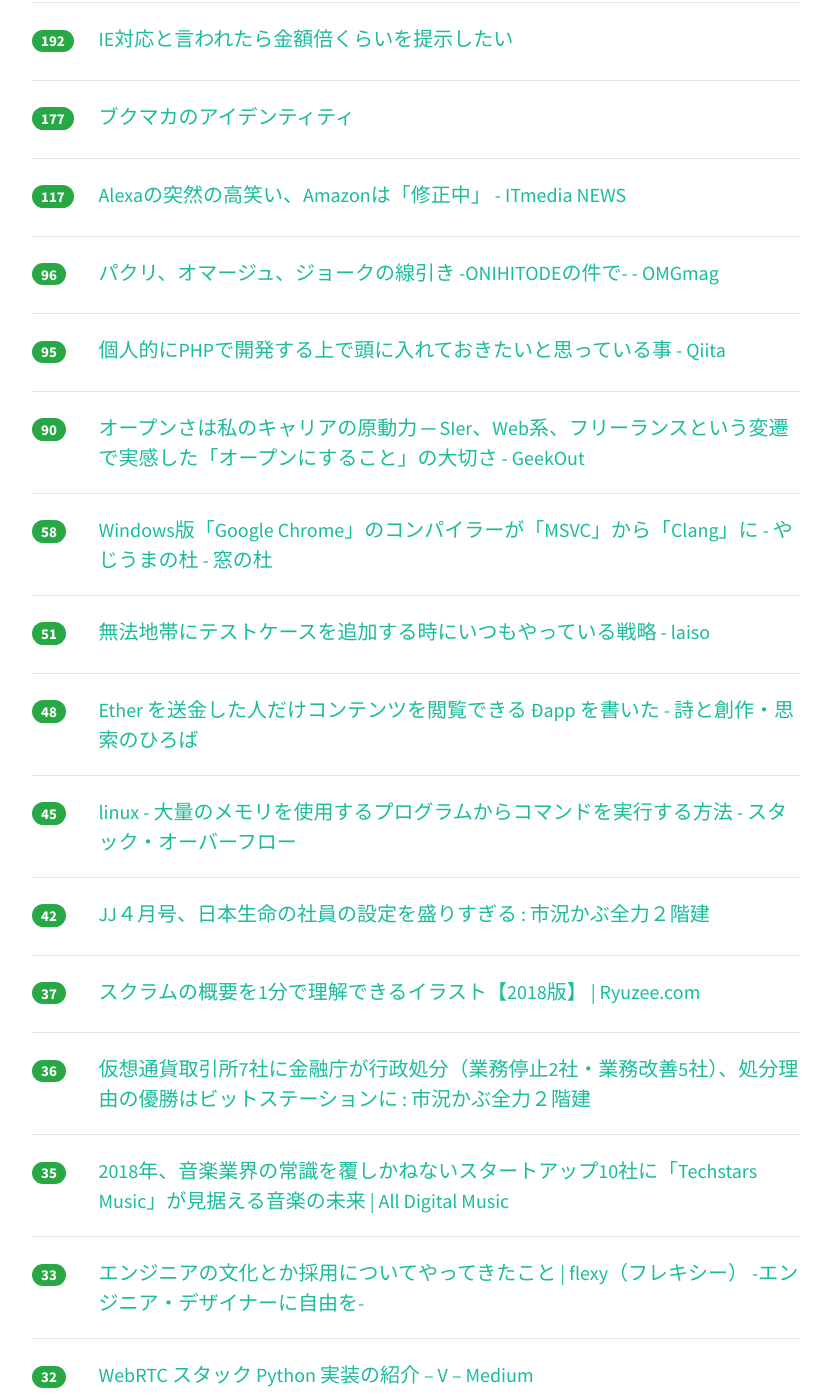
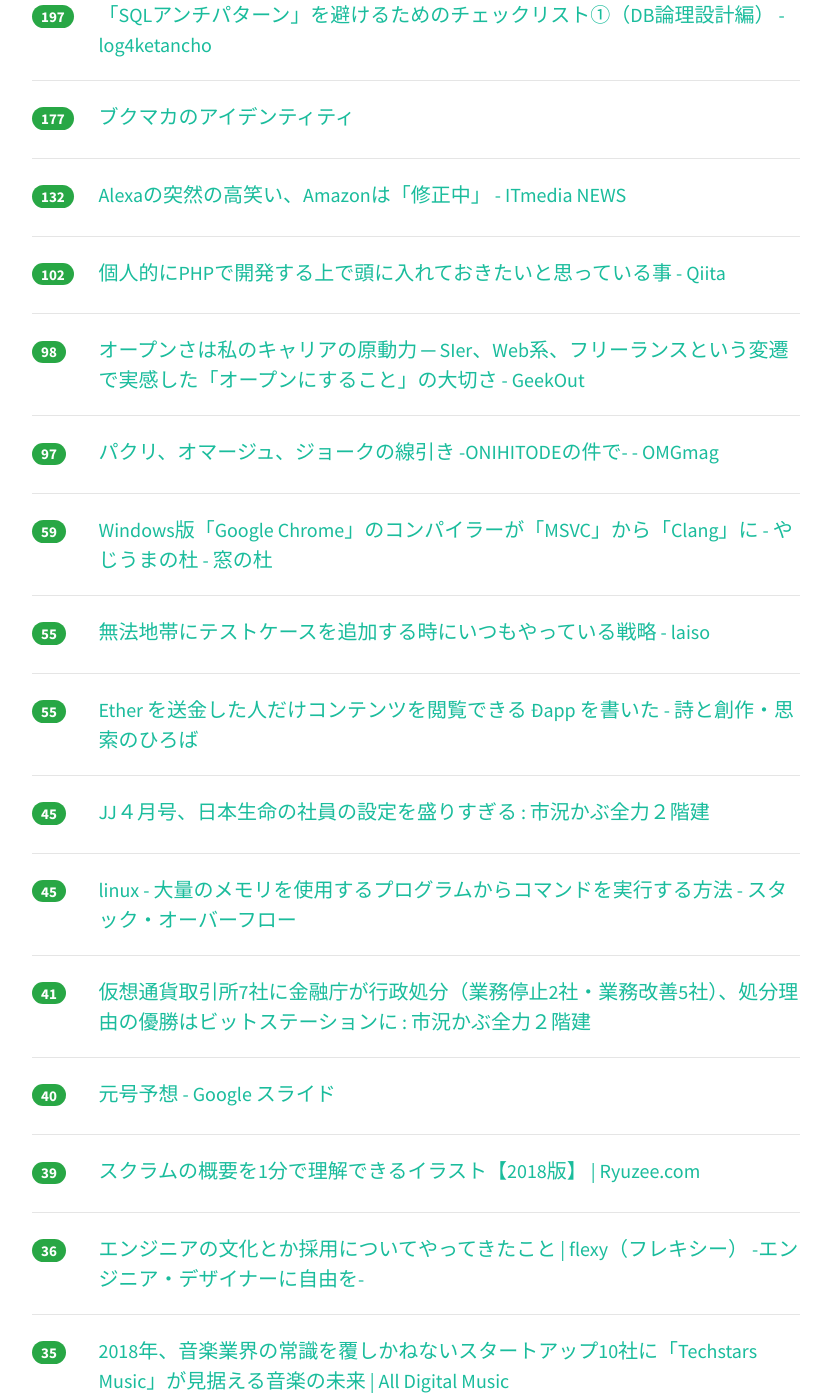
Before and after one commit to yatta47/hatena-matome-site, a Jekyll site: the page built from _posts/2018-03-08-hatena.md, in a window 1280 px wide and 1400 px high, scrolled down 934 px. Shown: the whole window, without its empty margins (224-1055 px from the left). Built offline with Jekyll 4.4.1, drawn with Linux system fonts in a browser that asks for light colours; nearby versions of some CDN libraries; some of the changed text lies outside the part shown.

Commit message:
Updated 2018-03-08

```diff
--- a/_posts/2018-03-08-hatena.md
+++ b/_posts/2018-03-08-hatena.md
@@ -1,44 +1,44 @@
 ---
 layout: post
 title:  "2018-03-08 はてぶIT"
-date:   2018-03-08 17:02:59
+date:   2018-03-08 18:03:53
 tags: [it-hotentry]
 ---
-64 件のデータあり
+66 件のデータあり
 
 <hr><div class="row">
-<div class="col-1"><span class="badge badge-pill badge-success h2">651</span></div>
+<div class="col-1"><span class="badge badge-pill badge-success h2">663</span></div>
 <div class="col-11"><a href='http://takagi-hiromitsu.jp/diary/20180307.html' target='_blank'>高木浩光＠自宅の日記 - 個人情報保護委員会ゥァア゛ーッ ドガシャア</a></div>
 </div>
 <hr>
 <div class="row">
-<div class="col-1"><span class="badge badge-pill badge-success h2">468</span></div>
+<div class="col-1"><span class="badge badge-pill badge-success h2">479</span></div>
 <div class="col-11"><a href='https://togetter.com/li/1206162' target='_blank'>外注をしすぎた結果、他社に自社の仕様を教えてもらうというカオスな状況に多くの声が寄せられる「過度なアウトソーシングは非効率」 - Togetter</a></div>
 </div>
 <hr>
 <div class="row">
-<div class="col-1"><span class="badge badge-pill badge-success h2">384</span></div>
+<div class="col-1"><span class="badge badge-pill badge-success h2">410</span></div>
 <div class="col-11"><a href='http://japanese.engadget.com/2018/03/07/echo/' target='_blank'>アマゾンEchoスピーカーが唐突に笑い出す不具合発生。各地で怯えるユーザー続出 - Engadget 日本版</a></div>
 </div>
 <hr>
 <div class="row">
-<div class="col-1"><span class="badge badge-pill badge-success h2">236</span></div>
+<div class="col-1"><span class="badge badge-pill badge-success h2">246</span></div>
 <div class="col-11"><a href='http://tech.nikkeibp.co.jp/atcl/nxt/column/18/00134/030600025/' target='_blank'>「すごい技術もたった一つの課題で終わり」　マツダの天才エンジン技術者、大逆転の軌跡（後編） | 日経 xTECH（クロステック）</a></div>
 </div>
 <hr>
 <div class="row">
-<div class="col-1"><span class="badge badge-pill badge-success h2">223</span></div>
+<div class="col-1"><span class="badge badge-pill badge-success h2">225</span></div>
 <div class="col-11"><a href='http://www.yutorism.jp/entry/Hatebu' target='_blank'>【総集編】はてなブックマークの使い方 - ゆとりずむ</a></div>
 </div>
 <hr>
 <div class="row">
-<div class="col-1"><span class="badge badge-pill badge-success h2">196</span></div>
-<div class="col-11"><a href='http://www.ketancho.net/entry/2018/03/07/080000' target='_blank'>「SQLアンチパターン」を避けるためのチェックリスト①（DB論理設計編） - log4ketancho</a></div>
+<div class="col-1"><span class="badge badge-pill badge-success h2">222</span></div>
+<div class="col-11"><a href='https://anond.hatelabo.jp/20180308013517' target='_blank'>IE対応と言われたら金額倍くらいを提示したい</a></div>
 </div>
 <hr>
 <div class="row">
-<div class="col-1"><span class="badge badge-pill badge-success h2">192</span></div>
-<div class="col-11"><a href='https://anond.hatelabo.jp/20180308013517' target='_blank'>IE対応と言われたら金額倍くらいを提示したい</a></div>
+<div class="col-1"><span class="badge badge-pill badge-success h2">197</span></div>
+<div class="col-11"><a href='http://www.ketancho.net/entry/2018/03/07/080000' target='_blank'>「SQLアンチパターン」を避けるためのチェックリスト①（DB論理設計編） - log4ketancho</a></div>
 </div>
 <hr>
 <div class="row">
@@ -47,38 +47,43 @@ tags: [it-hotentry]
 </div>
 <hr>
 <div class="row">
-<div class="col-1"><span class="badge badge-pill badge-success h2">117</span></div>
+<div class="col-1"><span class="badge badge-pill badge-success h2">132</span></div>
 <div class="col-11"><a href='http://www.itmedia.co.jp/news/articles/1803/08/news062.html' target='_blank'>Alexaの突然の高笑い、Amazonは「修正中」 - ITmedia NEWS</a></div>
 </div>
 <hr>
 <div class="row">
-<div class="col-1"><span class="badge badge-pill badge-success h2">96</span></div>
+<div class="col-1"><span class="badge badge-pill badge-success h2">102</span></div>
+<div class="col-11"><a href='https://qiita.com/n_mogi/items/252dc4dcf75f3b2ea977' target='_blank'>個人的にPHPで開発する上で頭に入れておきたいと思っている事 - Qiita</a></div>
+</div>
+<hr>
+<div class="row">
+<div class="col-1"><span class="badge badge-pill badge-success h2">98</span></div>
+<div class="col-11"><a href='https://geek-out.jp/column/entry/2018/03/08/110000' target='_blank'>オープンさは私のキャリアの原動力 ─ SIer、Web系、フリーランスという変遷で実感した「オープンにすること」の大切さ - GeekOut</a></div>
+</div>
+<hr>
+<div class="row">
+<div class="col-1"><span class="badge badge-pill badge-success h2">97</span></div>
 <div class="col-11"><a href='http://www.omg-ox.org/entry/oni' target='_blank'>パクリ、オマージュ、ジョークの線引き -ONIHITODEの件で- - OMGmag</a></div>
 </div>
 <hr>
 <div class="row">
-<div class="col-1"><span class="badge badge-pill badge-success h2">95</span></div>
-<div class="col-11"><a href='https://qiita.com/n_mogi/items/252dc4dcf75f3b2ea977' target='_blank'>個人的にPHPで開発する上で頭に入れておきたいと思っている事 - Qiita</a></div>
-</div>
-<hr>
-<div class="row">
-<div class="col-1"><span class="badge badge-pill badge-success h2">90</span></div>
-<div class="col-11"><a href='https://geek-out.jp/column/entry/2018/03/08/110000' target='_blank'>オープンさは私のキャリアの原動力 ─ SIer、Web系、フリーランスという変遷で実感した「オープンにすること」の大切さ - GeekOut</a></div>
-</div>
-<hr>
-<div class="row">
-<div class="col-1"><span class="badge badge-pill badge-success h2">58</span></div>
+<div class="col-1"><span class="badge badge-pill badge-success h2">59</span></div>
 <div class="col-11"><a href='https://forest.watch.impress.co.jp/docs/serial/yajiuma/1110338.html' target='_blank'>Windows版「Google Chrome」のコンパイラーが「MSVC」から「Clang」に - やじうまの杜 - 窓の杜</a></div>
 </div>
 <hr>
 <div class="row">
-<div class="col-1"><span class="badge badge-pill badge-success h2">51</span></div>
+<div class="col-1"><span class="badge badge-pill badge-success h2">55</span></div>
 <div class="col-11"><a href='http://blog.lai.so/entry/2018/03/08/%E7%84%A1%E6%B3%95%E5%9C%B0%E5%B8%AF%E3%81%AB%E3%83%86%E3%82%B9%E3%83%88%E3%82%B1%E3%83%BC%E3%82%B9%E3%82%92%E8%BF%BD%E5%8A%A0%E3%81%99%E3%82%8B%E6%99%82%E3%81%AB%E3%81%84%E3%81%A4%E3%82%82%E3%82%84%E3%81%A3' target='_blank'>無法地帯にテストケースを追加する時にいつもやっている戦略 - laiso</a></div>
 </div>
 <hr>
 <div class="row">
-<div class="col-1"><span class="badge badge-pill badge-success h2">48</span></div>
+<div class="col-1"><span class="badge badge-pill badge-success h2">55</span></div>
 <div class="col-11"><a href='https://motemen.hatenablog.com/entry/2018/03/ethereum-dapp-protect-content' target='_blank'>Ether を送金した人だけコンテンツを閲覧できる Ðapp を書いた - 詩と創作・思索のひろば</a></div>
+</div>
+<hr>
+<div class="row">
+<div class="col-1"><span class="badge badge-pill badge-success h2">45</span></div>
+<div class="col-11"><a href='http://kabumatome.doorblog.jp/archives/65914258.html' target='_blank'>JJ４月号、日本生命の社員の設定を盛りすぎる : 市況かぶ全力２階建</a></div>
 </div>
 <hr>
 <div class="row">
@@ -87,18 +92,23 @@ tags: [it-hotentry]
 </div>
 <hr>
 <div class="row">
-<div class="col-1"><span class="badge badge-pill badge-success h2">42</span></div>
-<div class="col-11"><a href='http://kabumatome.doorblog.jp/archives/65914258.html' target='_blank'>JJ４月号、日本生命の社員の設定を盛りすぎる : 市況かぶ全力２階建</a></div>
+<div class="col-1"><span class="badge badge-pill badge-success h2">41</span></div>
+<div class="col-11"><a href='http://kabumatome.doorblog.jp/archives/65914296.html' target='_blank'>仮想通貨取引所7社に金融庁が行政処分（業務停止2社・業務改善5社）、処分理由の優勝はビットステーションに : 市況かぶ全力２階建</a></div>
 </div>
 <hr>
 <div class="row">
-<div class="col-1"><span class="badge badge-pill badge-success h2">37</span></div>
+<div class="col-1"><span class="badge badge-pill badge-success h2">40</span></div>
+<div class="col-11"><a href='https://docs.google.com/presentation/d/1CNTa1nR9Fgf53md3oUaqpImJRyxStnaHsTyWje9YUbQ/mobilepresent?slide=id.p' target='_blank'>元号予想 - Google スライド</a></div>
+</div>
+<hr>
+<div class="row">
+<div class="col-1"><span class="badge badge-pill badge-success h2">39</span></div>
 <div class="col-11"><a href='http://www.ryuzee.com/contents/blog/7124' target='_blank'>スクラムの概要を1分で理解できるイラスト【2018版】 | Ryuzee.com</a></div>
 </div>
 <hr>
 <div class="row">
 <div class="col-1"><span class="badge badge-pill badge-success h2">36</span></div>
-<div class="col-11"><a href='http://kabumatome.doorblog.jp/archives/65914296.html' target='_blank'>仮想通貨取引所7社に金融庁が行政処分（業務停止2社・業務改善5社）、処分理由の優勝はビットステーションに : 市況かぶ全力２階建</a></div>
+<div class="col-11"><a href='https://flxy.jp/article/561' target='_blank'>エンジニアの文化とか採用についてやってきたこと | flexy（フレキシー） -エンジニア・デザイナーに自由を-</a></div>
 </div>
 <hr>
 <div class="row">
@@ -107,8 +117,18 @@ tags: [it-hotentry]
 </div>
 <hr>
 <div class="row">
-<div class="col-1"><span class="badge badge-pill badge-success h2">33</span></div>
-<div class="col-11"><a href='https://flxy.jp/article/561' target='_blank'>エンジニアの文化とか採用についてやってきたこと | flexy（フレキシー） -エンジニア・デザイナーに自由を-</a></div>
+<div class="col-1"><span class="badge badge-pill badge-success h2">32</span></div>
+<div class="col-11"><a href='http://komatatsu.hateblo.jp/entry/2018/03/07/232003' target='_blank'>田舎で働く vol. 1 - zatsu</a></div>
+</div>
+<hr>
+<div class="row">
+<div class="col-1"><span class="badge badge-pill badge-success h2">32</span></div>
+<div class="col-11"><a href='https://wp.yat-net.com/?p=6390' target='_blank'>Webサイト制作に入る前の打ち合わせで考えることとお客様と話し合うこと – YATのBLOG</a></div>
+</div>
+<hr>
+<div class="row">
+<div class="col-1"><span class="badge badge-pill badge-success h2">32</span></div>
+<div class="col-11"><a href='https://qiita.com/oinori_man/items/29bdcc16acf186aa96a6' target='_blank'>大学を合格してから始めるwindowsでプログラミング 1日目 - Qiita</a></div>
 </div>
 <hr>
 <div class="row">
@@ -117,18 +137,13 @@ tags: [it-hotentry]
 </div>
 <hr>
 <div class="row">
-<div class="col-1"><span class="badge badge-pill badge-success h2">31</span></div>
-<div class="col-11"><a href='https://wp.yat-net.com/?p=6390' target='_blank'>Webサイト制作に入る前の打ち合わせで考えることとお客様と話し合うこと – YATのBLOG</a></div>
+<div class="col-1"><span class="badge badge-pill badge-success h2">30</span></div>
+<div class="col-11"><a href='http://b.hatena.ne.jp/entry/s/this.kiji.is/344094119507182689' target='_blank'>はてなブックマーク - 政府「報道の自由」勧告を拒否　国連人権理審査で - 共同通信</a></div>
 </div>
 <hr>
 <div class="row">
 <div class="col-1"><span class="badge badge-pill badge-success h2">30</span></div>
-<div class="col-11"><a href='https://docs.google.com/presentation/d/1CNTa1nR9Fgf53md3oUaqpImJRyxStnaHsTyWje9YUbQ/mobilepresent?slide=id.p' target='_blank'>元号予想 - Google スライド</a></div>
-</div>
-<hr>
-<div class="row">
-<div class="col-1"><span class="badge badge-pill badge-success h2">29</span></div>
-<div class="col-11"><a href='http://b.hatena.ne.jp/entry/s/this.kiji.is/344094119507182689' target='_blank'>はてなブックマーク - 政府「報道の自由」勧告を拒否　国連人権理審査で - 共同通信</a></div>
+<div class="col-11"><a href='http://www.jinkochinobokin.nicovideo.jp/' target='_blank'>人工知能募金　あなたの募金を増やします</a></div>
 </div>
 <hr>
 <div class="row">
@@ -138,7 +153,7 @@ tags: [it-hotentry]
 <hr>
 <div class="row">
 <div class="col-1"><span class="badge badge-pill badge-success h2">27</span></div>
-<div class="col-11"><a href='http://komatatsu.hateblo.jp/entry/2018/03/07/232003' target='_blank'>田舎で働く vol. 1 - zatsu</a></div>
+<div class="col-11"><a href='http://totb.hatenablog.com/entry/2018/03/07/220552' target='_blank'>フランスの出生率低下 - Think outside the box</a></div>
 </div>
 <hr>
 <div class="row">
@@ -148,37 +163,32 @@ tags: [it-hotentry]
 <hr>
 <div class="row">
 <div class="col-1"><span class="badge badge-pill badge-success h2">27</span></div>
+<div class="col-11"><a href='http://www.itmedia.co.jp/pcuser/articles/1803/08/news039.html' target='_blank'>iPad Proでライフスタイル改革！　仕事とプライベートを効率化する (1/3) - ITmedia PC USER</a></div>
+</div>
+<hr>
+<div class="row">
+<div class="col-1"><span class="badge badge-pill badge-success h2">27</span></div>
 <div class="col-11"><a href='http://www.atmarkit.co.jp/ait/articles/1803/08/news006.html' target='_blank'>「Kubernetes」とは何か――コンテナ型仮想化の本番利用に向けた課題：先行事例に学ぶKubernetes企業活用の現実（1） - ＠IT</a></div>
 </div>
 <hr>
 <div class="row">
-<div class="col-1"><span class="badge badge-pill badge-success h2">27</span></div>
-<div class="col-11"><a href='https://qiita.com/oinori_man/items/29bdcc16acf186aa96a6' target='_blank'>大学を合格してから始めるwindowsでプログラミング 1日目 - Qiita</a></div>
-</div>
-<hr>
-<div class="row">
-<div class="col-1"><span class="badge badge-pill badge-success h2">26</span></div>
-<div class="col-11"><a href='http://totb.hatenablog.com/entry/2018/03/07/220552' target='_blank'>フランスの出生率低下 - Think outside the box</a></div>
-</div>
-<hr>
-<div class="row">
-<div class="col-1"><span class="badge badge-pill badge-success h2">26</span></div>
-<div class="col-11"><a href='http://www.itmedia.co.jp/pcuser/articles/1803/08/news039.html' target='_blank'>iPad Proでライフスタイル改革！　仕事とプライベートを効率化する (1/3) - ITmedia PC USER</a></div>
+<div class="col-1"><span class="badge badge-pill badge-success h2">25</span></div>
+<div class="col-11"><a href='https://note.mu/dotrikun/n/n2aa2302fd95f' target='_blank'>iOSエンジニアを5年やって鍛えられた能力｜ドットリくん｜note</a></div>
 </div>
 <hr>
 <div class="row">
 <div class="col-1"><span class="badge badge-pill badge-success h2">24</span></div>
-<div class="col-11"><a href='https://note.mu/dotrikun/n/n2aa2302fd95f' target='_blank'>iOSエンジニアを5年やって鍛えられた能力｜ドットリくん｜note</a></div>
+<div class="col-11"><a href='http://tech.nikkeibp.co.jp/it/atcl/watcher/14/334361/110800954/' target='_blank'>「遅くて使いものにならない」という光回線への声、定額制も限界か | 日経 xTECH（クロステック）</a></div>
 </div>
 <hr>
 <div class="row">
-<div class="col-1"><span class="badge badge-pill badge-success h2">22</span></div>
+<div class="col-1"><span class="badge badge-pill badge-success h2">23</span></div>
 <div class="col-11"><a href='https://togetter.com/li/1206195' target='_blank'>伝説のサービス「Osushi」がまともになって帰ってきた (編集可能) - Togetter</a></div>
 </div>
 <hr>
 <div class="row">
 <div class="col-1"><span class="badge badge-pill badge-success h2">22</span></div>
-<div class="col-11"><a href='http://tech.nikkeibp.co.jp/it/atcl/watcher/14/334361/110800954/' target='_blank'>「遅くて使いものにならない」という光回線への声、定額制も限界か | 日経 xTECH（クロステック）</a></div>
+<div class="col-11"><a href='https://www3.nhk.or.jp/news/business_tokushu/2018_0307.html' target='_blank'>まだスマホ？ イマドキ女子は違います｜NHK NEWS WEB</a></div>
 </div>
 <hr>
 <div class="row">
@@ -202,13 +212,13 @@ tags: [it-hotentry]
 </div>
 <hr>
 <div class="row">
-<div class="col-1"><span class="badge badge-pill badge-success h2">19</span></div>
-<div class="col-11"><a href='http://diamond.jp/articles/-/162583' target='_blank'>少人数のチームを率いる上司が言ってはいけないNGワード | グローバル仕事人のコミュ力　澤円 | ダイヤモンド・オンライン</a></div>
+<div class="col-1"><span class="badge badge-pill badge-success h2">20</span></div>
+<div class="col-11"><a href='http://paiza.hatenablog.com/entry/2018/03/08/%E8%AA%B0%E3%81%A7%E3%82%82%E7%B0%A1%E5%8D%98%E3%81%AB%E3%82%BF%E3%82%B9%E3%82%AF%E3%82%84%E3%83%96%E3%83%83%E3%82%AF%E3%83%9E%E3%83%BC%E3%82%AF%E3%82%92%E3%83%80%E3%83%83%E3%82%B7%E3%83%A5%E3%83%9C' target='_blank'>誰でも簡単にタスクやブックマークをダッシュボード化して共有できる「Tixio」を使ってみた！ - paiza開発日誌</a></div>
 </div>
 <hr>
 <div class="row">
 <div class="col-1"><span class="badge badge-pill badge-success h2">19</span></div>
-<div class="col-11"><a href='https://www3.nhk.or.jp/news/business_tokushu/2018_0307.html' target='_blank'>まだスマホ？ イマドキ女子は違います｜NHK NEWS WEB</a></div>
+<div class="col-11"><a href='http://diamond.jp/articles/-/162583' target='_blank'>少人数のチームを率いる上司が言ってはいけないNGワード | グローバル仕事人のコミュ力　澤円 | ダイヤモンド・オンライン</a></div>
 </div>
 <hr>
 <div class="row">
@@ -217,13 +227,23 @@ tags: [it-hotentry]
 </div>
 <hr>
 <div class="row">
-<div class="col-1"><span class="badge badge-pill badge-success h2">18</span></div>
+<div class="col-1"><span class="badge badge-pill badge-success h2">19</span></div>
 <div class="col-11"><a href='https://togetter.com/li/1206196' target='_blank'>投げ銭サービス「Osushi」、サービス再開するや否やオモチャにされてしまう - Togetter</a></div>
 </div>
 <hr>
 <div class="row">
 <div class="col-1"><span class="badge badge-pill badge-success h2">17</span></div>
 <div class="col-11"><a href='http://s-max.jp/archives/1742010.html' target='_blank'>Google、スマホなど向け次期プラットフォーム「Android P」の開発者向けプレビュー版を公開！Pixelシリーズとエミュレーターで利用可能で、正式版は2017年Q3にリリース予定 - S-MAX</a></div>
+</div>
+<hr>
+<div class="row">
+<div class="col-1"><span class="badge badge-pill badge-success h2">17</span></div>
+<div class="col-11"><a href='https://github.com/GoogleCloudPlatform/skaffold' target='_blank'>GitHub - GoogleCloudPlatform/skaffold: Easy and Repeatable Kubernetes Development</a></div>
+</div>
+<hr>
+<div class="row">
+<div class="col-1"><span class="badge badge-pill badge-success h2">17</span></div>
+<div class="col-11"><a href='http://nlab.itmedia.co.jp/nl/articles/1803/08/news032.html' target='_blank'>Twitterがブックマーク機能を導入した（本当の）理由 - ねとらぼ</a></div>
 </div>
 <hr>
 <div class="row">
@@ -238,7 +258,12 @@ tags: [it-hotentry]
 <hr>
 <div class="row">
 <div class="col-1"><span class="badge badge-pill badge-success h2">16</span></div>
-<div class="col-11"><a href='http://paiza.hatenablog.com/entry/2018/03/08/%E8%AA%B0%E3%81%A7%E3%82%82%E7%B0%A1%E5%8D%98%E3%81%AB%E3%82%BF%E3%82%B9%E3%82%AF%E3%82%84%E3%83%96%E3%83%83%E3%82%AF%E3%83%9E%E3%83%BC%E3%82%AF%E3%82%92%E3%83%80%E3%83%83%E3%82%B7%E3%83%A5%E3%83%9C' target='_blank'>誰でも簡単にタスクやブックマークをダッシュボード化して共有できる「Tixio」を使ってみた！ - paiza開発日誌</a></div>
+<div class="col-11"><a href='http://katsumakazuyo.hatenablog.com/entry/2018/03/08/122235' target='_blank'>そうか、音声入力、Wordを放棄して、Googleドキュメント使えばいいんだ - 勝間和代が徹底的にマニアックな話をアップするブログ</a></div>
+</div>
+<hr>
+<div class="row">
+<div class="col-1"><span class="badge badge-pill badge-success h2">16</span></div>
+<div class="col-11"><a href='https://anond.hatelabo.jp/20180308143924' target='_blank'>増田有料サービスを契約すると投稿者のidが見えるようになります</a></div>
 </div>
 <hr>
 <div class="row">
@@ -257,11 +282,6 @@ tags: [it-hotentry]
 </div>
 <hr>
 <div class="row">
-<div class="col-1"><span class="badge badge-pill badge-success h2">15</span></div>
-<div class="col-11"><a href='https://github.com/GoogleCloudPlatform/skaffold' target='_blank'>GitHub - GoogleCloudPlatform/skaffold: Easy and Repeatable Kubernetes Development</a></div>
-</div>
-<hr>
-<div class="row">
 <div class="col-1"><span class="badge badge-pill badge-success h2">14</span></div>
 <div class="col-11"><a href='http://wonderwall.hatenablog.com/entry/2018/03/07/213000' target='_blank'>Djangoメモ(5) : 対話型シェルでAPIを使ってみる - もた日記</a></div>
 </div>
@@ -273,7 +293,12 @@ tags: [it-hotentry]
 <hr>
 <div class="row">
 <div class="col-1"><span class="badge badge-pill badge-success h2">14</span></div>
-<div class="col-11"><a href='http://www.jinkochinobokin.nicovideo.jp/' target='_blank'>人工知能募金　あなたの募金を増やします</a></div>
+<div class="col-11"><a href='http://tech.plaid.co.jp/software-development-not-start-from-shu/' target='_blank'>「型を守る」ことから始めないソフトウェア開発 ー 常にゼロベースで考える | PLAID engineer blog</a></div>
+</div>
+<hr>
+<div class="row">
+<div class="col-1"><span class="badge badge-pill badge-success h2">14</span></div>
+<div class="col-11"><a href='https://forest.watch.impress.co.jp/docs/news/1110447.html' target='_blank'>Windows 10に“Edge”エンジンを利用した“WebView”が導入へ ～Windows Developer Day - 窓の杜</a></div>
 </div>
 <hr>
 <div class="row">
@@ -283,27 +308,12 @@ tags: [it-hotentry]
 <hr>
 <div class="row">
 <div class="col-1"><span class="badge badge-pill badge-success h2">13</span></div>
-<div class="col-11"><a href='http://katsumakazuyo.hatenablog.com/entry/2018/03/08/122235' target='_blank'>そうか、音声入力、Wordを放棄して、Googleドキュメント使えばいいんだ - 勝間和代が徹底的にマニアックな話をアップするブログ</a></div>
+<div class="col-11"><a href='http://www.thechrisoshow.com/2018/02/20/es6-style-hash-literals-in/' target='_blank'>ES6 style hash literals in Ruby</a></div>
 </div>
 <hr>
 <div class="row">
-<div class="col-1"><span class="badge badge-pill badge-success h2">12</span></div>
-<div class="col-11"><a href='http://nlab.itmedia.co.jp/nl/articles/1803/08/news032.html' target='_blank'>Twitterがブックマーク機能を導入した（本当の）理由 - ねとらぼ</a></div>
-</div>
-<hr>
-<div class="row">
-<div class="col-1"><span class="badge badge-pill badge-success h2">12</span></div>
-<div class="col-11"><a href='http://tech.plaid.co.jp/software-development-not-start-from-shu/' target='_blank'>「型を守る」ことから始めないソフトウェア開発 ー 常にゼロベースで考える | PLAID engineer blog</a></div>
-</div>
-<hr>
-<div class="row">
-<div class="col-1"><span class="badge badge-pill badge-success h2">12</span></div>
-<div class="col-11"><a href='https://anond.hatelabo.jp/20180308143924' target='_blank'>増田有料サービスを契約すると投稿者のidが見えるようになります</a></div>
-</div>
-<hr>
-<div class="row">
-<div class="col-1"><span class="badge badge-pill badge-success h2">11</span></div>
-<div class="col-11"><a href='http://www.thechrisoshow.com/2018/02/20/es6-style-hash-literals-in/' target='_blank'>ES6 style hash literals in Ruby</a></div>
+<div class="col-1"><span class="badge badge-pill badge-success h2">13</span></div>
+<div class="col-11"><a href='https://www.technologyreview.jp/nl/a-new-tool-helps-us-understand-what-an-ai-is-actually-thinking/' target='_blank'>MIT Tech Review: AIは画像をどうやって認識しているのか？ グーグルが「見える化」</a></div>
 </div>
 <hr>
 <div class="row">
@@ -313,7 +323,7 @@ tags: [it-hotentry]
 <hr>
 <div class="row">
 <div class="col-1"><span class="badge badge-pill badge-success h2">10</span></div>
-<div class="col-11"><a href='https://forest.watch.impress.co.jp/docs/news/1110447.html' target='_blank'>Windows 10に“Edge”エンジンを利用した“WebView”が導入へ ～Windows Developer Day - 窓の杜</a></div>
+<div class="col-11"><a href='http://realsound.jp/tech/2018/03/post-168215.html' target='_blank'>「漫画村」はなぜ閉鎖しない？　弁護士と漫画編集者の見解を聞く｜Real Sound｜リアルサウンド テック</a></div>
 </div>
 <hr>
 <div class="row">
```
